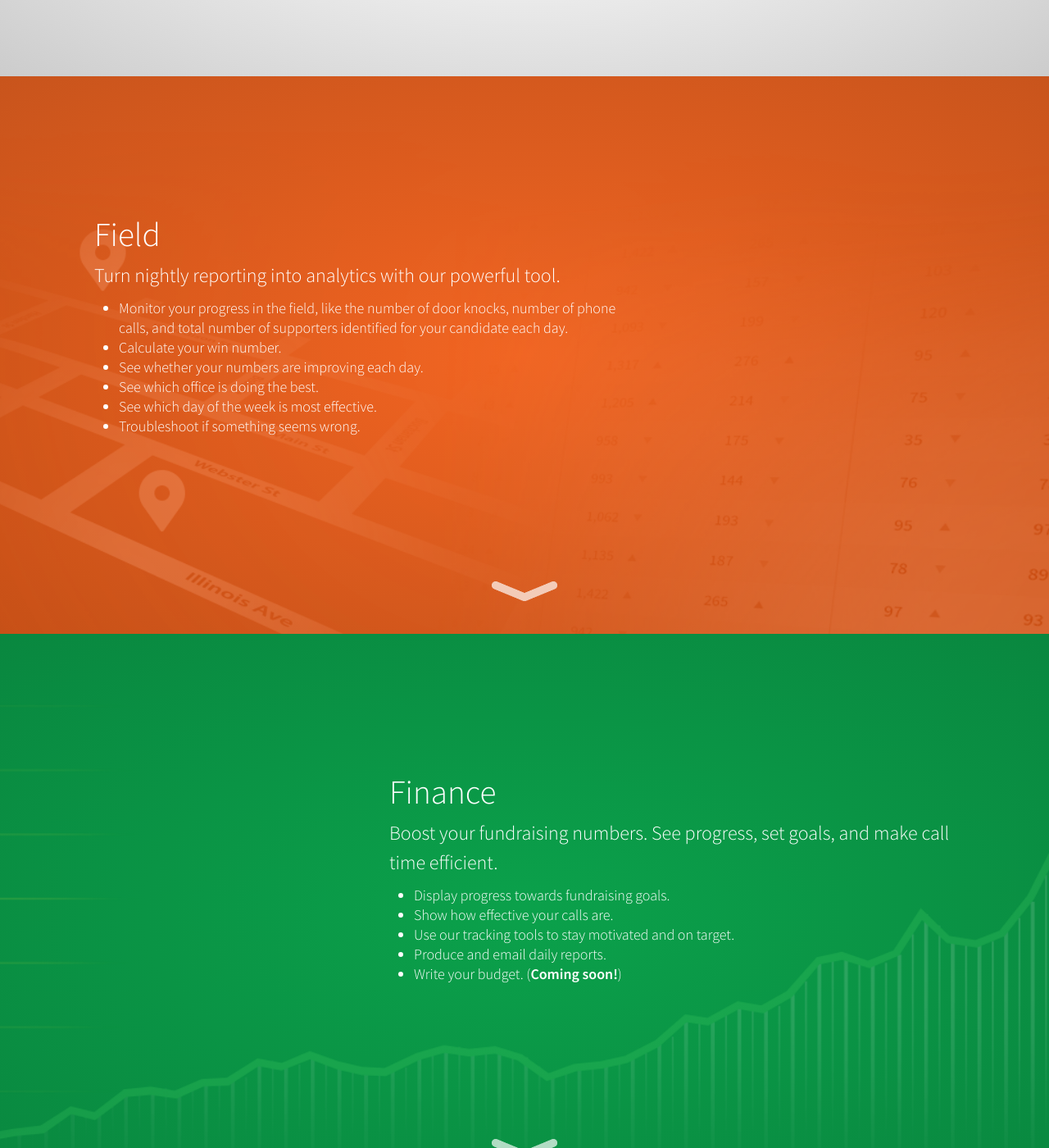
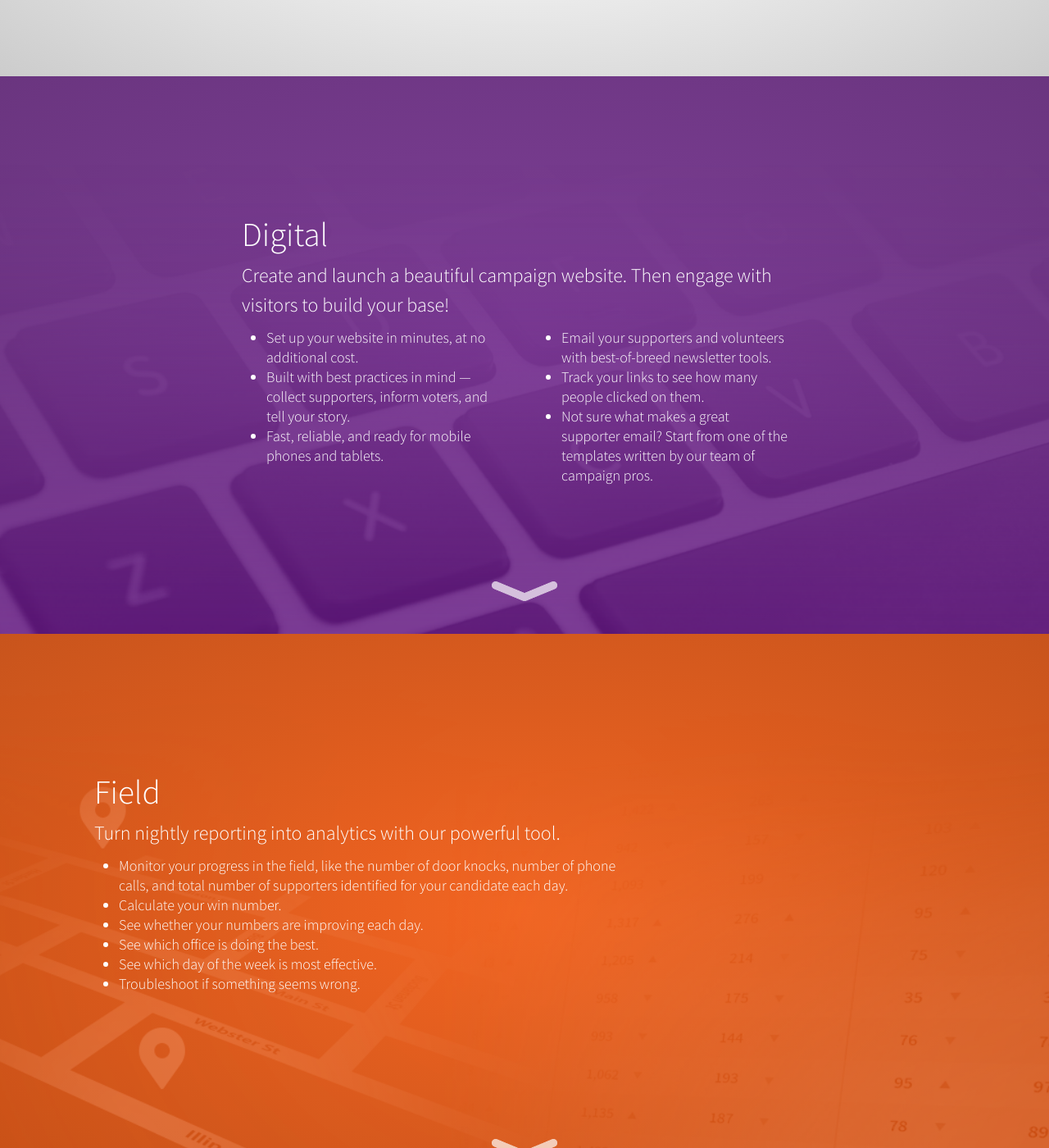
Before and after one commit to boldprogressives/pies-public-site, a Jekyll site: the page built from index.html, in a window 1280 px wide and 1400 px high, scrolled down 707 px. Shown: the whole window at 82% size. Built offline with Jekyll 4.4.1, drawn with Linux system fonts in a browser that asks for light colours; some of the changed text lies outside the part shown.

Commit message:
Update index.html

```diff
--- a/index.html
+++ b/index.html
@@ -24,9 +24,43 @@ title: PIES | Welcome
 				  <img id="pie5" class="expand" data-toggle="tooltip" title="How It Works" data-placement="left" src="assets/img/setup-pie.png" />
 				</a>
 			</div>
-			<a href="#field"><p class="btn lg-welcome-btn">Take the tour</p></a>
+			<a href="#resources"><p class="btn lg-welcome-btn">Take the tour</p></a>
 		</div>
 	</section>
+
+
+	<div class="row">
+		<section id="resources">
+			<img class="bg" src="assets/img/digital-bg.png" />
+			<div class="next">
+        <a href="#field">
+          <p><img src="assets/img/next.png" /></p>
+        </a>
+			</div>
+			<div class="content">
+				<div class="col-md-8 col-md-offset-2">
+					<h2>Digital</h2>
+					<p>Create and launch a beautiful campaign website. Then engage with visitors to build your base!</p>
+					<div class="row">
+						<div class="col-sm-6">
+							<ul>
+								<li>Set up your website in minutes, at no additional cost.</li>
+								<li>Built with best practices in mind &mdash; collect supporters, inform voters, and tell your story.</li>
+								<li>Fast, reliable, and ready for mobile phones and tablets.</li>
+							</ul>
+						</div>
+						<div class="col-sm-6">
+							<ul>
+								<li>Email your supporters and volunteers with best-of-breed newsletter tools.</li>
+								<li>Track your links to see how many people clicked on them.</li>
+								<li>Not sure what makes a great supporter email?  Start from one of the templates written by our team of campaign pros.</li>
+							</ul>
+						</div>
+					</div>
+				</div>
+			</div>
+		</section>
+	</div>
 
 	<div class="row">
 		<section id="field">
@@ -78,39 +112,6 @@ title: PIES | Welcome
 	</div>
 
 
-	<div class="row">
-		<section id="resources">
-			<img class="bg" src="assets/img/digital-bg.png" />
-			<div class="next">
-        <a href="#digital">
-          <p><img src="assets/img/next.png" /></p>
-        </a>
-			</div>
-			<div class="content">
-				<div class="col-md-8 col-md-offset-2">
-					<h2>Digital</h2>
-					<p>Create and launch a beautiful campaign website. Then share your content like a pro!</p>
-					<div class="row">
-						<div class="col-sm-6">
-							<ul>
-								<li>Set up your website in minutes.</li>
-								<li>Customize your colors and content.</li>
-								<li>Get your website online for just $7 a month.</li>
-								<li>Our sites are fast, reliable, and ready for mobile phones and tablets.</li>
-							</ul>
-						</div>
-						<div class="col-sm-6">
-							<ul>
-								<li>Get shorter links for better sharing.</li>
-								<li>Track your links to see how many people clicked on them.</li>
-								<li>Get code to put Facebook and Twitter links into your website and emails.</li>
-							</ul>
-						</div>
-					</div>
-				</div>
-			</div>
-		</section>
-	</div>
 
 
 	<div class="row">
```
